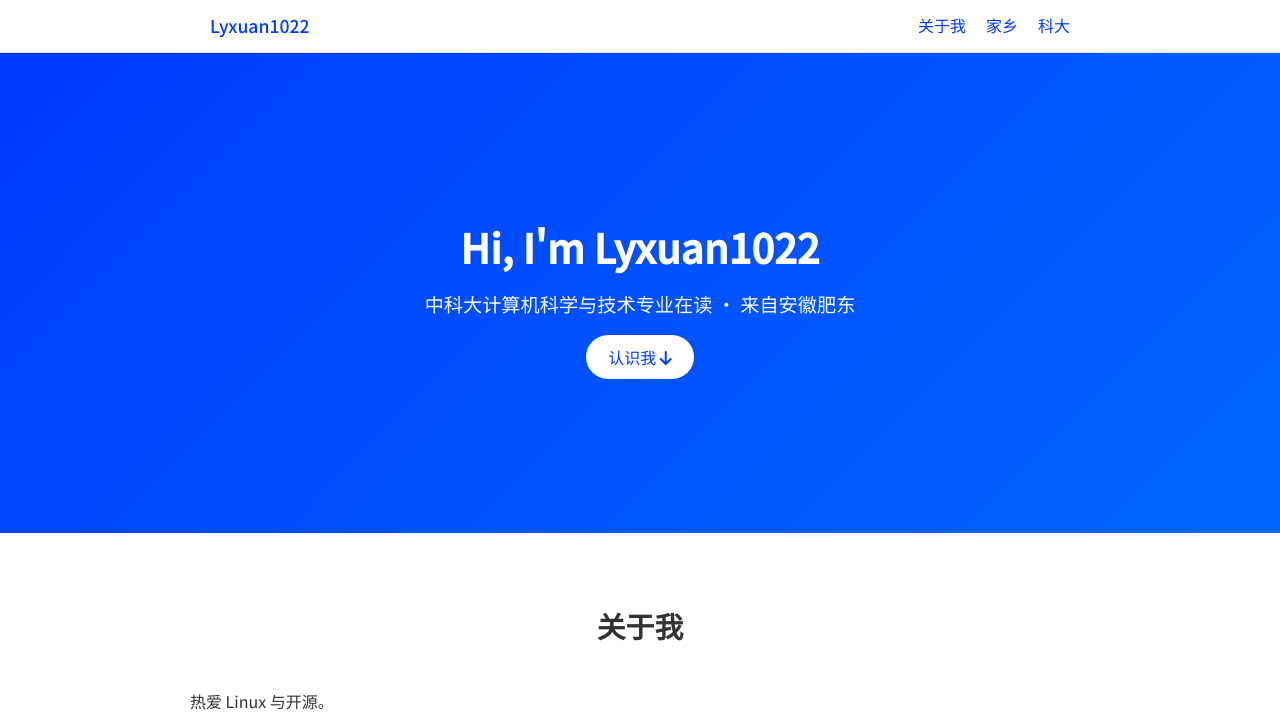
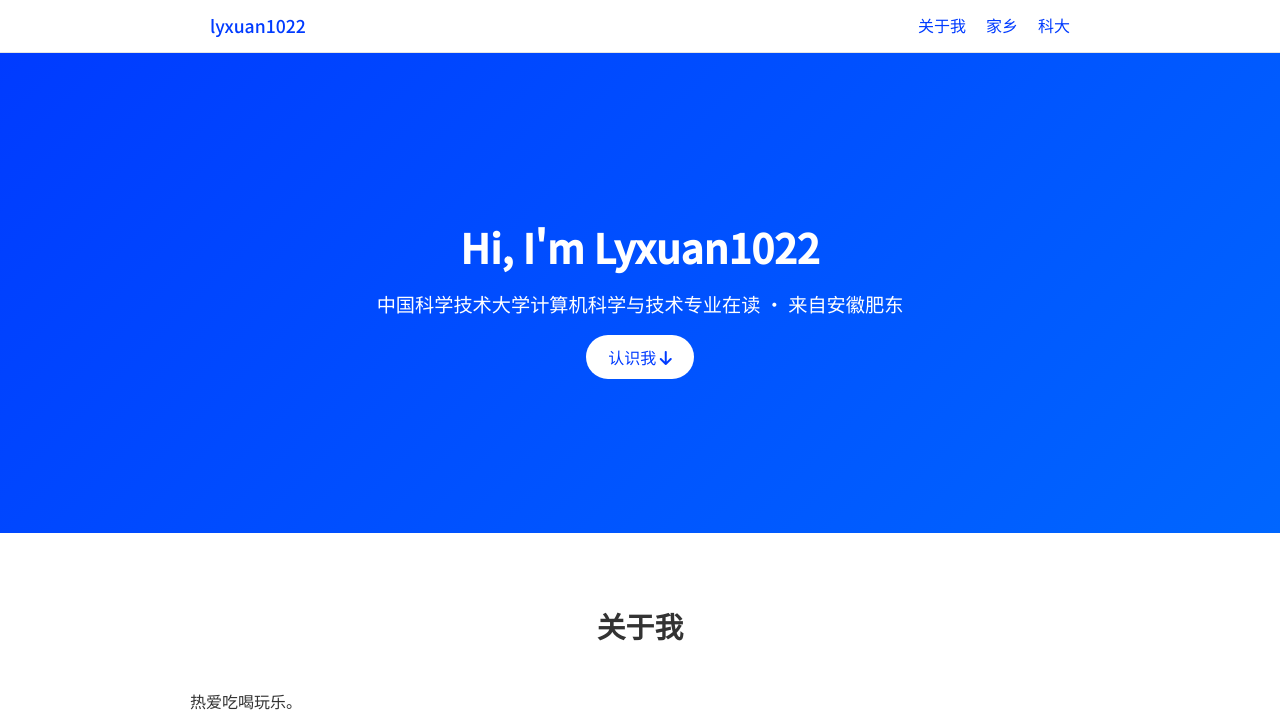
Before and after one commit to lyxuan1022/lyxuan1022.github.io, a plain HTML site: page index.html in a window 1280 px wide. Shown: the top 719 px of the page. Drawn offline with Linux system fonts and the light colour scheme; files that its build step writes are made by us from their sources.

Commit message:
Update index.html

```diff
--- a/index.html
+++ b/index.html
@@ -16,7 +16,7 @@
   <!-- 顶部导航 -->
   <nav class="navbar">
     <div class="container">
-      <a href="#" class="logo">Lyxuan1022</a>
+      <a href="#" class="logo">lyxuan1022</a>
       <ul class="nav-links">
         <li><a href="#about">关于我</a></li>
         <li><a href="#hometown">家乡</a></li>
@@ -29,7 +29,7 @@
   <header class="hero">
     <div class="hero-text">
       <h1>Hi, I'm Lyxuan1022</h1>
-      <p>中科大计算机科学与技术专业在读 · 来自安徽肥东</p>
+      <p>中国科学技术大学计算机科学与技术专业在读 · 来自安徽肥东</p>
       <a href="#about" class="btn">认识我 <i class="fas fa-arrow-down"></i></a>
     </div>
   </header>
@@ -40,7 +40,7 @@
       <h2>关于我</h2>
       <div class="two-col">
         <div>
-          <p>热爱 Linux 与开源。</p>
+          <p>热爱吃喝玩乐。</p>
           <p>座右铭：Keep it simple, keep it open.</p>
           <a class="link-highlight" href="https://github.com/lyxuan1022" target="_blank">
             <i class="fab fa-github"></i> 我的 GitHub
@@ -90,7 +90,7 @@
   <!-- 页脚 -->
   <footer class="footer">
     <div class="container">
-      <p>© 2024 Lyxuan1022 · Built with ❤ and GitHub Pages</p>
+      <p>© 2025 lyxuan1022 · Built with ❤ and GitHub Pages</p>
       <img src="https://visitor-badge.glitch.me/badge?page_id=lyxuan1022.lyxuan1022" alt="访客">
     </div>
   </footer>
```
